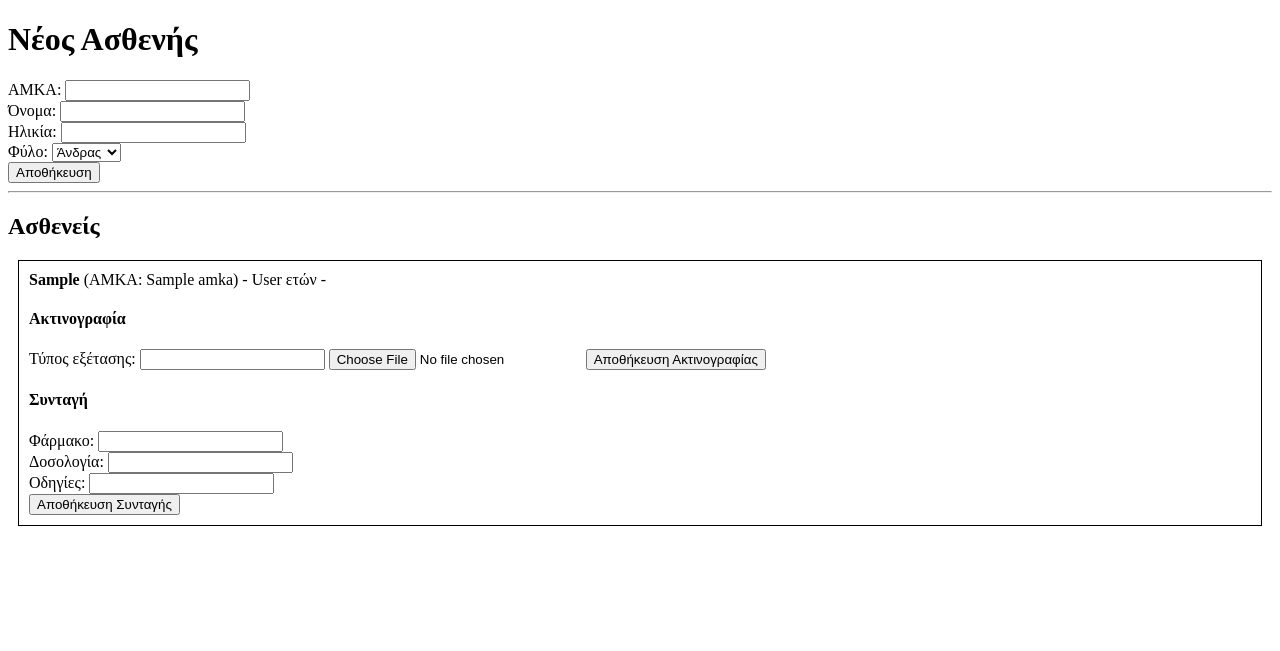
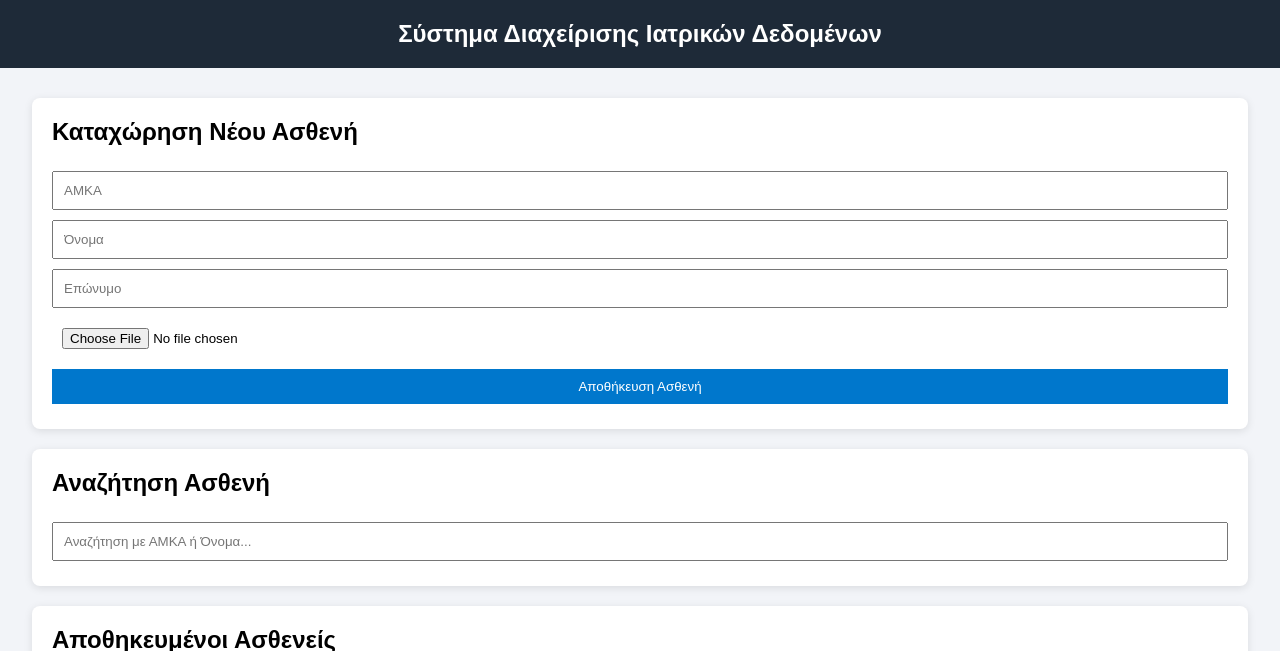
Before and after one commit to constantineandcon-ux/ANDCON, a Flask app: page / in a window 1280 px wide. Shown: the top 651 px of the page. Before the commit the page ends 526 px from the top, so only its background shows below. Run offline with Flask 3, Linux system fonts and the light colour scheme; a database or web service that is not in the repository returns one stand-in record (values such as "Sample title"); some libraries are stand-ins or nearby versions.

Commit message:
Update index.html

```diff
--- a/templates/index.html
+++ b/templates/index.html
@@ -1,48 +1,178 @@
 <!DOCTYPE html>
-<html>
+<html lang="el">
 <head>
-    <title>Ιατρικό Πληροφοριακό Σύστημα</title>
+    <meta charset="UTF-8">
+    <title>Ιατρικό Σύστημα Ασθενών</title>
+    <style>
+        body {
+            font-family: Arial, sans-serif;
+            background: #f2f4f8;
+            margin: 0;
+            padding: 0;
+        }
+
+        header {
+            background: #1e2a38;
+            color: white;
+            padding: 20px;
+            text-align: center;
+            font-size: 24px;
+            font-weight: bold;
+        }
+
+        .container {
+            width: 95%;
+            margin: 30px auto;
+        }
+
+        .card {
+            background: white;
+            padding: 20px;
+            border-radius: 8px;
+            margin-bottom: 20px;
+            box-shadow: 0 2px 8px rgba(0,0,0,0.1);
+        }
+
+        h2 {
+            margin-top: 0;
+        }
+
+        input, button {
+            padding: 10px;
+            margin: 5px 0;
+            width: 100%;
+            box-sizing: border-box;
+        }
+
+        button {
+            background: #0077cc;
+            color: white;
+            border: none;
+            cursor: pointer;
+        }
+
+        button:hover {
+            background: #005fa3;
+        }
+
+        table {
+            width: 100%;
+            border-collapse: collapse;
+            margin-top: 15px;
+        }
+
+        th, td {
+            padding: 10px;
+            border: 1px solid #ddd;
+            text-align: left;
+        }
+
+        th {
+            background: #1e2a38;
+            color: white;
+        }
+
+        img {
+            max-height: 120px;
+            border-radius: 6px;
+        }
+
+        .file-upload {
+            margin-top: 10px;
+        }
+
+        .search-box {
+            margin-bottom: 15px;
+        }
+    </style>
 </head>
 <body>
 
-<h1>Νέος Ασθενής</h1>
+<header>
+    Σύστημα Διαχείρισης Ιατρικών Δεδομένων
+</header>
 
-<form action="/add_patient" method="post">
-    ΑΜΚΑ: <input type="text" name="amka" required><br>
-    Όνομα: <input type="text" name="name" required><br>
-    Ηλικία: <input type="number" name="age" required><br>
-    Φύλο:
-    <select name="gender">
-        <option value="Άνδρας">Άνδρας</option>
-        <option value="Γυναίκα">Γυναίκα</option>
-    </select><br>
-    <button type="submit">Αποθήκευση</button>
-</form>
+<div class="container">
 
-<hr>
+    <!-- ΝΕΟΣ ΑΣΘΕΝΗΣ -->
+    <div class="card">
+        <h2>Καταχώρηση Νέου Ασθενή</h2>
+        <form action="/add_patient" method="POST" enctype="multipart/form-data">
+            <input type="text" name="amka" placeholder="ΑΜΚΑ" required>
+            <input type="text" name="first_name" placeholder="Όνομα" required>
+            <input type="text" name="last_name" placeholder="Επώνυμο" required>
+            <input type="file" name="photo" accept="image/*" required>
+            <button type="submit">Αποθήκευση Ασθενή</button>
+        </form>
+    </div>
 
-<h2>Ασθενείς</h2>
+    <!-- ΑΝΑΖΗΤΗΣΗ -->
+    <div class="card">
+        <h2>Αναζήτηση Ασθενή</h2>
+        <input type="text" id="searchInput" placeholder="Αναζήτηση με ΑΜΚΑ ή Όνομα..." onkeyup="searchTable()">
+    </div>
 
-{% for patient in patients %}
-<div style="border:1px solid black; padding:10px; margin:10px;">
-    <strong>{{ patient[2] }}</strong> (ΑΜΚΑ: {{ patient[1] }}) - {{ patient[3] }} ετών - {{ patient[4] }}
+    <!-- ΛΙΣΤΑ ΑΣΘΕΝΩΝ -->
+    <div class="card">
+        <h2>Αποθηκευμένοι Ασθενείς</h2>
+        <table id="patientsTable">
+            <thead>
+                <tr>
+                    <th>ID</th>
+                    <th>ΑΜΚΑ</th>
+                    <th>Όνομα</th>
+                    <th>Επώνυμο</th>
+                    <th>Φωτογραφία</th>
+                    <th>Αρχεία</th>
+                </tr>
+            </thead>
+            <tbody>
+                {% for p in patients %}
+                <tr>
+                    <td>{{ p[0] }}</td>
+                    <td>{{ p[1] }}</td>
+                    <td>{{ p[2] }}</td>
+                    <td>{{ p[3] }}</td>
+                    <td>
+                        <img src="/patient_photo/{{ p[0] }}">
+                    </td>
+                    <td>
+                        <form class="file-upload" action="/add_file/{{ p[0] }}" method="POST" enctype="multipart/form-data">
+                            <input type="file" name="file" required>
+                            <button type="submit">Αποθήκευση Αρχείου</button>
+                        </form>
+                    </td>
+                </tr>
+                {% endfor %}
+            </tbody>
+        </table>
+    </div>
 
-    <h4>Ακτινογραφία</h4>
-    <form action="/upload_xray/{{ patient[0] }}" method="post" enctype="multipart/form-data">
-        Τύπος εξέτασης: <input type="text" name="exam_type" required>
-        <input type="file" name="file" required>
-        <button type="submit">Αποθήκευση Ακτινογραφίας</button>
-    </form>
+</div>
 
-    <h4>Συνταγή</h4>
-    <form action="/add_prescription/{{ patient[0] }}" method="post">
-        Φάρμακο: <input type="text" name="medication" required><br>
-        Δοσολογία: <input type="text" name="dosage" required><br>
-        Οδηγίες: <input type="text" name="instructions"><br>
-        <button type="submit">Αποθήκευση Συνταγής</button>
-    </form>
-</div>
-{% endfor %}
+<script>
+function searchTable() {
+    let input = document.getElementById("searchInput");
+    let filter = input.value.toLowerCase();
+    let table = document.getElementById("patientsTable");
+    let tr = table.getElementsByTagName("tr");
+
+    for (let i = 1; i < tr.length; i++) {
+        let td1 = tr[i].getElementsByTagName("td")[1];
+        let td2 = tr[i].getElementsByTagName("td")[2];
+        let td3 = tr[i].getElementsByTagName("td")[3];
+
+        if (td1 || td2 || td3) {
+            let textValue = td1.textContent + td2.textContent + td3.textContent;
+            if (textValue.toLowerCase().indexOf(filter) > -1) {
+                tr[i].style.display = "";
+            } else {
+                tr[i].style.display = "none";
+            }
+        }
+    }
+}
+</script>
 
 </body>
 </html>
```
